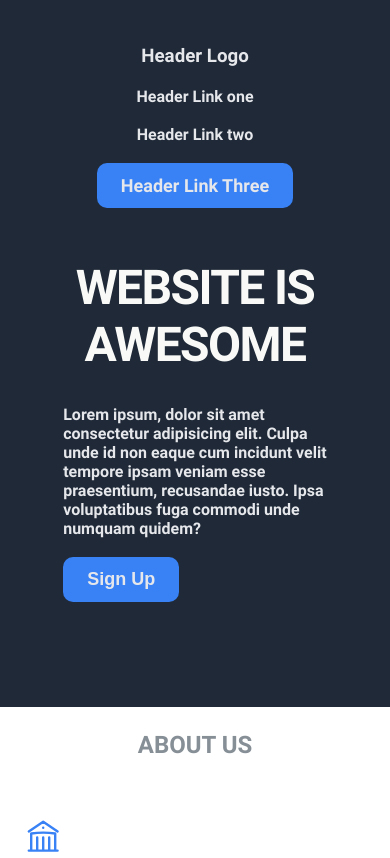
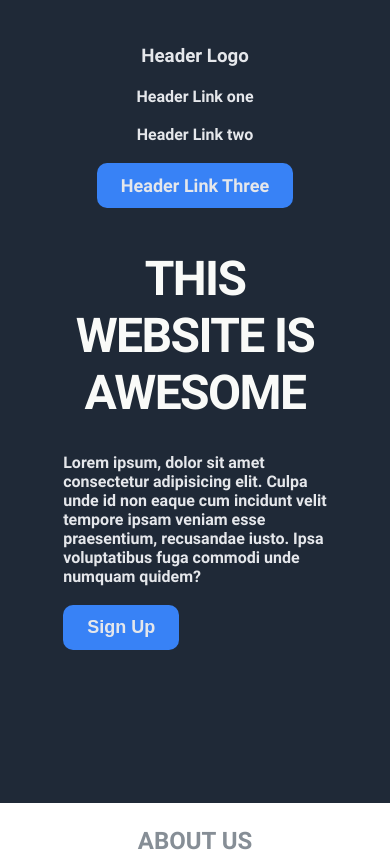
Before and after one commit to kudawoo2002/Template, a plain HTML site: page index.html in a window 390 px wide. Shown: the top 858 px of the page. Drawn offline with Linux system fonts and the light colour scheme.

Commit message:
Update styles.css

```diff
--- a/css/styles.css
+++ b/css/styles.css
@@ -208,7 +208,7 @@ footer {
     gap: 2.4rem;
   }
   .hero-section {
-    padding: 48px 12px;
+    padding: 96px 12px;
   }
   .about {
     display: flex;
```
